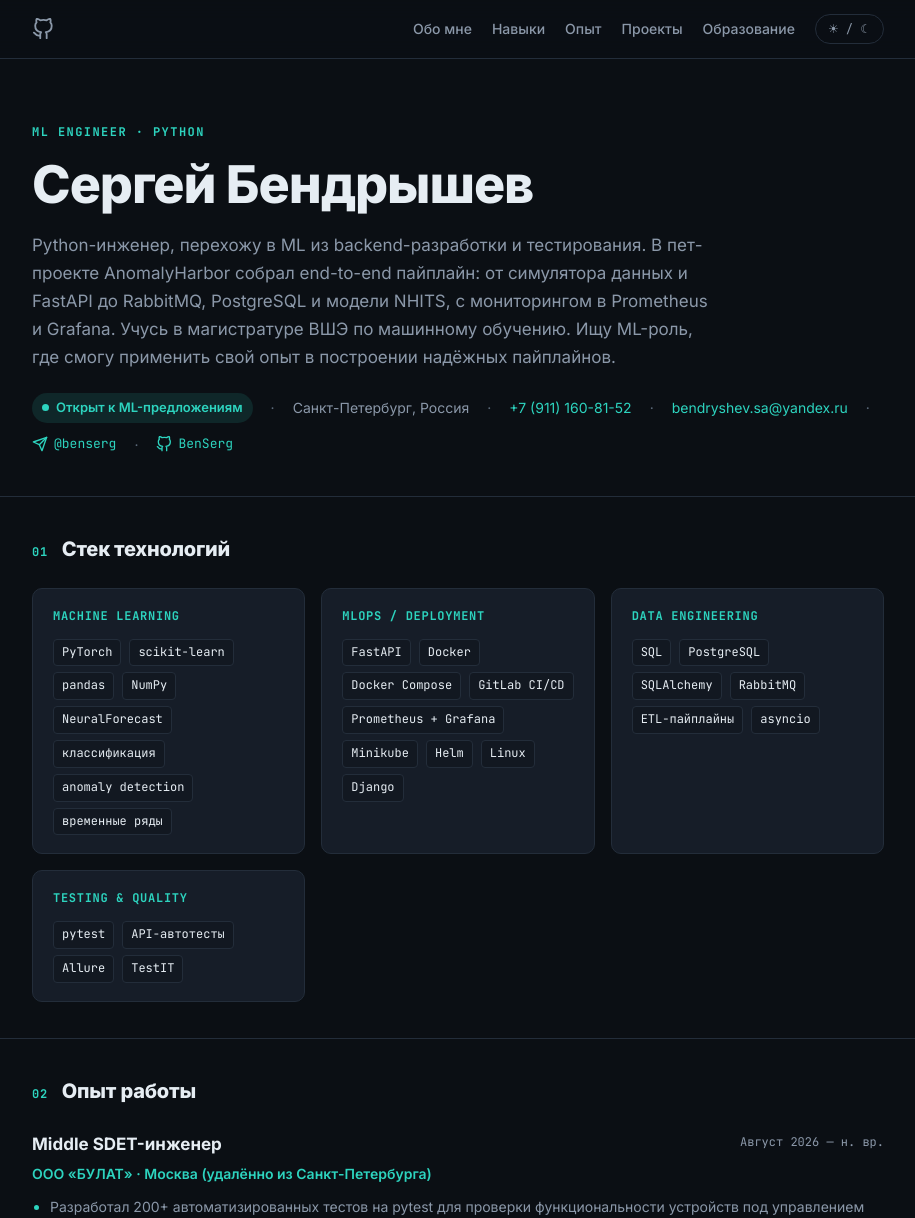
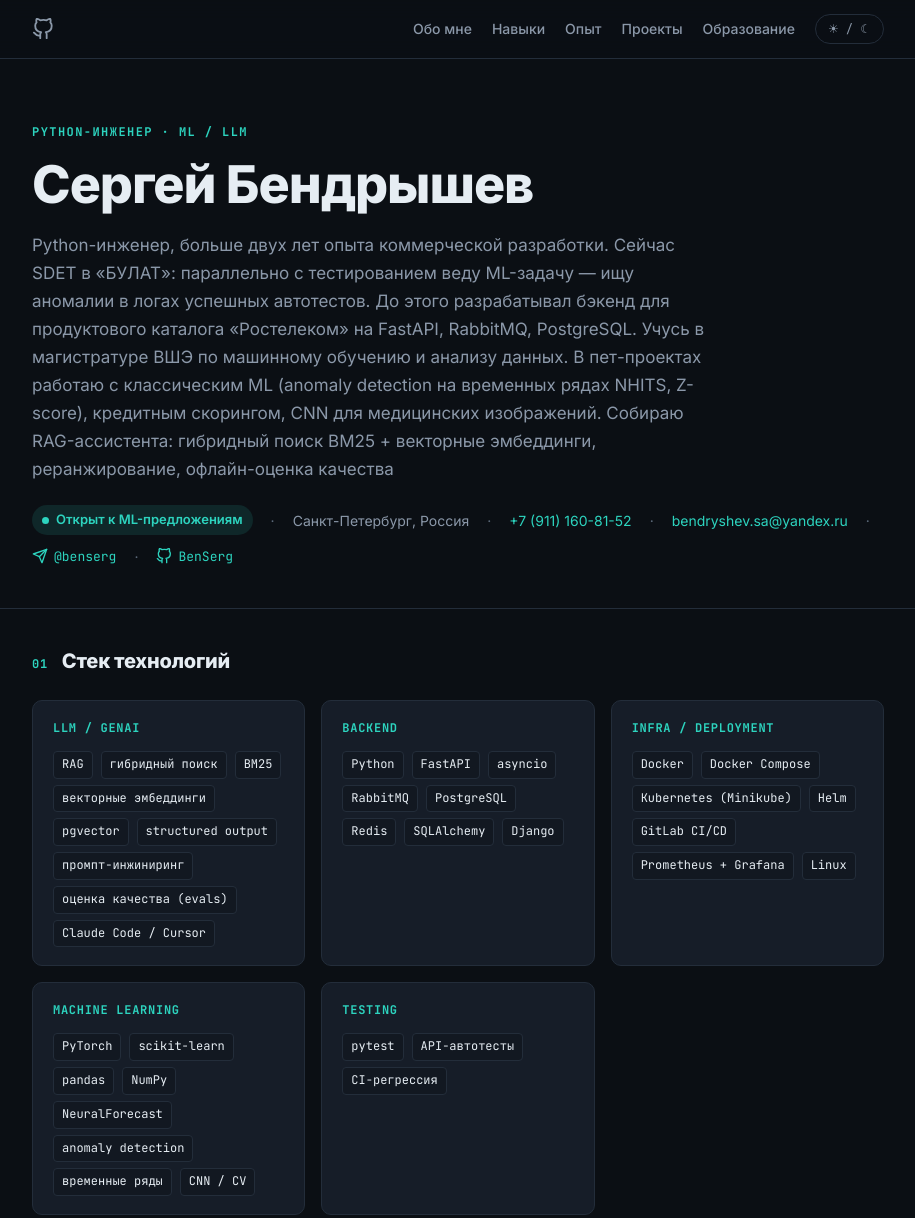
Before and after one commit to BenSerg/BenSerg.github.io, a plain HTML site: page index.html in a window 1280 px wide. Shown: the top 1218 px of the page, without its empty margins (182-1097 px from the left). Drawn offline with Linux system fonts and the light colour scheme.

Commit message:
Update index.html

```diff
--- a/index.html
+++ b/index.html
@@ -3,7 +3,7 @@
 <head>
   <meta charset="UTF-8">
   <meta name="viewport" content="width=device-width, initial-scale=1.0">
-<title>Сергей Бендрышев — ML Engineer</title>
+  <title>Сергей Бендрышев — Python-инженер · ML / LLM</title>
   <link rel="preconnect" href="https://fonts.googleapis.com">
   <link href="https://fonts.googleapis.com/css2?family=Inter:wght@400;500;600;700;800&family=JetBrains+Mono:wght@400;500;700&display=swap" rel="stylesheet">
   <style>
@@ -269,17 +269,17 @@
     </div>
   </div>
 
-<header id="top">
+  <header id="about">
     <div class="wrap">
-    <p class="eyebrow">ML Engineer · Python</p>
+      <p class="eyebrow">Python-инженер · ML / LLM</p>
       <h1>Сергей Бендрышев</h1>
       <p class="objective">
-      Python-инженер, перехожу в ML из backend-разработки и тестирования.
-      В пет-проекте AnomalyHarbor собрал end-to-end пайплайн:
-      от симулятора данных и FastAPI до RabbitMQ, PostgreSQL и модели NHITS,
-      с мониторингом в Prometheus и Grafana. Учусь в магистратуре ВШЭ
-      по машинному обучению. Ищу ML-роль, где смогу применить
-      свой опыт в построении надёжных пайплайнов.
+        Python-инженер, больше двух лет опыта коммерческой разработки. Сейчас SDET в «БУЛАТ»:
+        параллельно с тестированием веду ML-задачу — ищу аномалии в логах успешных автотестов. До этого разрабатывал
+        бэкенд для продуктового каталога «Ростелеком» на FastAPI, RabbitMQ,
+        PostgreSQL. Учусь в магистратуре ВШЭ по машинному обучению и анализу данных. В пет-проектах работаю с классическим ML
+        (anomaly detection на временных рядах NHITS, Z-score), кредитным скорингом, CNN для медицинских изображений.
+        Собираю RAG-ассистента: гибридный поиск BM25 + векторные эмбеддинги, реранжирование, офлайн-оценка качества
       </p>
       <div class="contacts">
         <span class="status"><span class="dot"></span> Открыт к ML-предложениям</span>
@@ -310,7 +310,6 @@
 
   <main>
 
-
     <section id="skills">
       <div class="wrap">
         <div class="section-head">
@@ -319,33 +318,42 @@
         </div>
         <div class="skills-grid">
           <div class="skill-card">
+            <h3>LLM / GenAI</h3>
+            <div class="skill-tags">
+              <span>RAG</span><span>гибридный поиск</span><span>BM25</span>
+              <span>векторные эмбеддинги</span><span>pgvector</span>
+              <span>structured output</span><span>промпт-инжиниринг</span>
+              <span>оценка качества (evals)</span><span>Claude Code / Cursor</span>
+            </div>
+          </div>
+          <div class="skill-card">
+            <h3>Backend</h3>
+            <div class="skill-tags">
+              <span>Python</span><span>FastAPI</span><span>asyncio</span>
+              <span>RabbitMQ</span><span>PostgreSQL</span><span>Redis</span>
+              <span>SQLAlchemy</span><span>Django</span>
+            </div>
+          </div>
+          <div class="skill-card">
+            <h3>Infra / Deployment</h3>
+            <div class="skill-tags">
+              <span>Docker</span><span>Docker Compose</span><span>Kubernetes (Minikube)</span>
+              <span>Helm</span><span>GitLab CI/CD</span>
+              <span>Prometheus + Grafana</span><span>Linux</span>
+            </div>
+          </div>
+          <div class="skill-card">
             <h3>Machine Learning</h3>
             <div class="skill-tags">
               <span>PyTorch</span><span>scikit-learn</span><span>pandas</span>
-          <span>NumPy</span><span>NeuralForecast</span><span>классификация</span>
-          <span>anomaly detection</span><span>временные ряды</span>
+              <span>NumPy</span><span>NeuralForecast</span><span>anomaly detection</span>
+              <span>временные ряды</span><span>CNN / CV</span>
             </div>
           </div>
           <div class="skill-card">
-        <h3>MLOps / Deployment</h3>
+            <h3>Testing</h3>
             <div class="skill-tags">
-          <span>FastAPI</span><span>Docker</span><span>Docker Compose</span>
-          <span>GitLab CI/CD</span><span>Prometheus + Grafana</span><span>Minikube</span>
-          <span>Helm</span><span>Linux</span><span>Django</span>
-        </div>
-      </div>
-      <div class="skill-card">
-        <h3>Data Engineering</h3>
-        <div class="skill-tags">
-          <span>SQL</span><span>PostgreSQL</span><span>SQLAlchemy</span>
-          <span>RabbitMQ</span><span>ETL-пайплайны</span><span>asyncio</span>
-        </div>
-      </div>
-      <div class="skill-card">
-        <h3>Testing &amp; Quality</h3>
-        <div class="skill-tags">
-          <span>pytest</span><span>API-автотесты</span><span>Allure</span>
-          <span>TestIT</span>
+              <span>pytest</span><span>API-автотесты</span><span>CI-регрессия</span>
             </div>
           </div>
         </div>
@@ -366,6 +374,7 @@
           </div>
           <p class="job-company">ООО «БУЛАТ» · Москва (удалённо из Санкт-Петербурга)</p>
           <ul>
+            <li>Веду ML-задачу по поиску аномалий в логах автотестов: ищу прогоны с успешным выполнением, но с нетипичным поведением — аномальным временем выполнения, пустым или обрезанным выводом, скачками ретраев. Признаки строю по логам и метрикам, выбросы ищу без разметки.</li>
             <li>Разработал 200+ автоматизированных тестов на pytest для проверки функциональности устройств под управлением LinkOS: консольные команды, ping, прохождение пакетов, вывод системных утилит и tcpdump.</li>
             <li>Находил логические ошибки в готовых тест-сценариях до автоматизации: сверял ожидаемые результаты команд и сетевых проверок, экономил команде время на доработку.</li>
             <li>Настроил CI/CD-пайплайны в GitLab CI: автоматический запуск регрессии на каждый merge request, отчёты в Allure, интеграция с системой управления тестами.</li>
@@ -418,9 +427,9 @@
             </div>
             <h3>AnomalyHarbor — обнаружение аномалий в потоке телеметрии</h3>
             <p>
-          Пайплайн: симулятор датчиков → FastAPI → RabbitMQ → PostgreSQL.
-          Модель NHITS (NeuralForecast) предсказывает ожидаемые значения,
-          Z-score находит выбросы.
+              Обнаружение аномалий в потоке телеметрии: модель NHITS предсказывает
+              ожидаемые значения, Z-score находит выбросы. Сервис на FastAPI,
+              асинхронная обработка через RabbitMQ, хранение в PostgreSQL.
             </p>
             <p>
               Сервисы упакованы в Docker Compose, мониторинг — Prometheus + Grafana,
```
Lines whose indentation alone changed are shown as unchanged.
